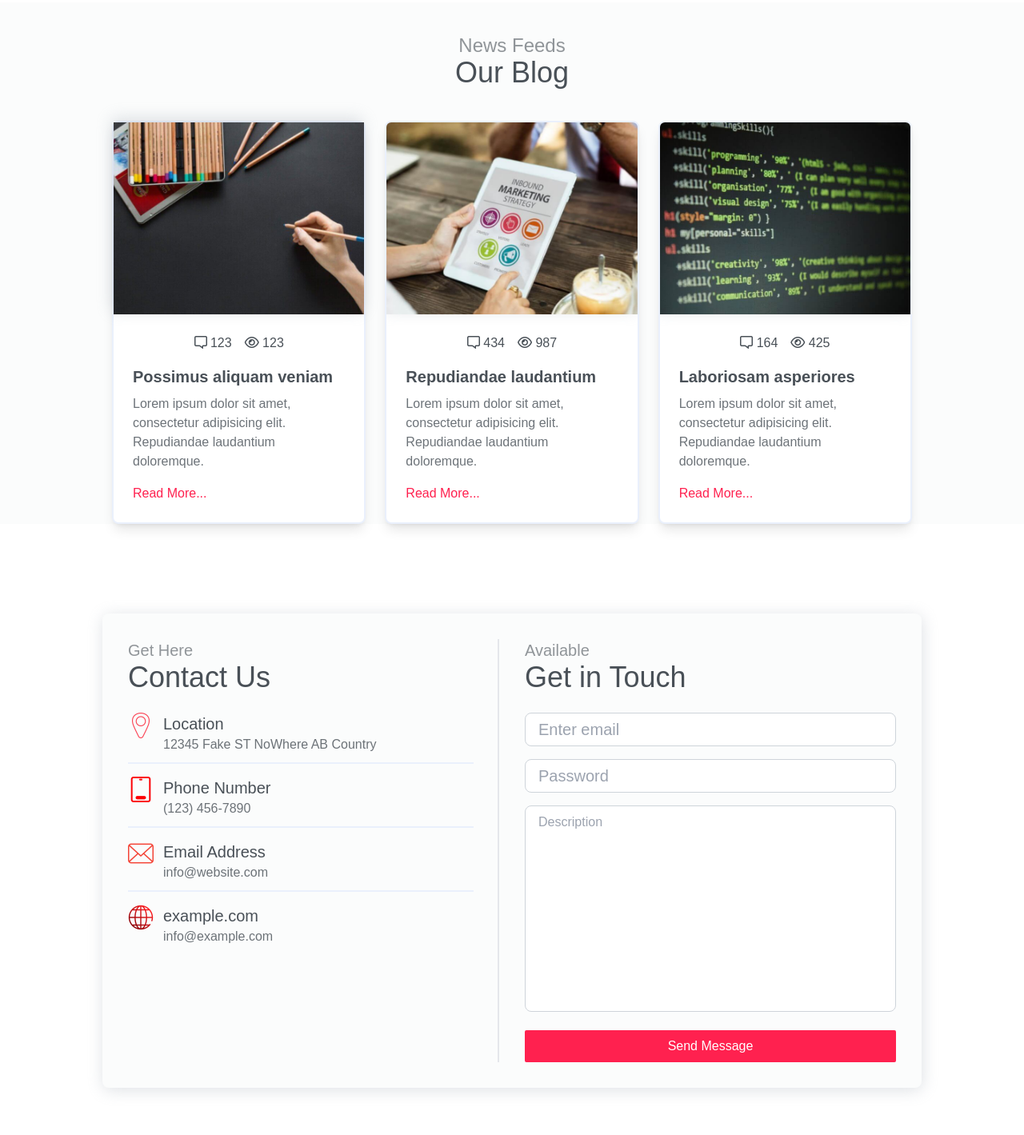
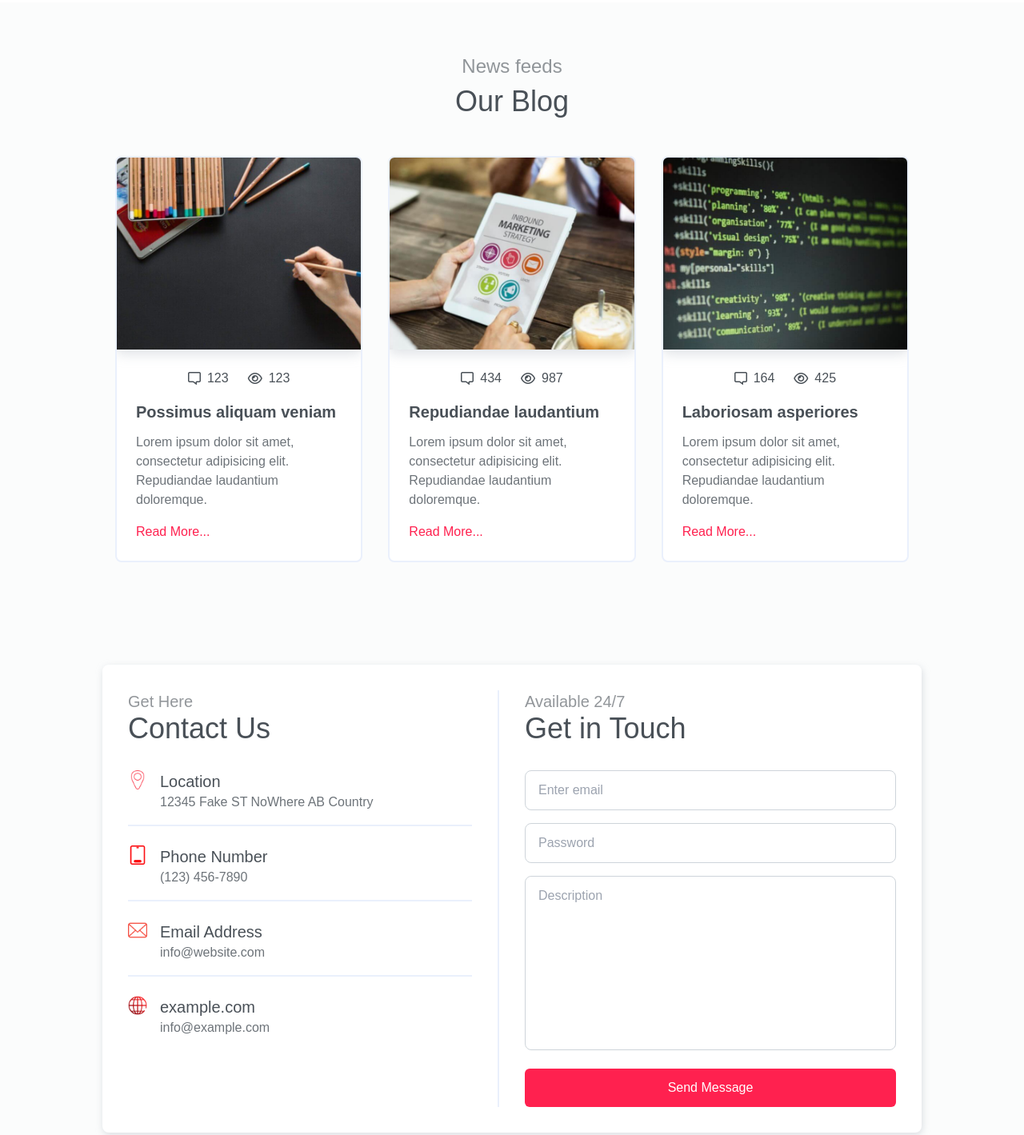
Before and after one commit to ayoubjebb2001/Refonte-Visionary, a website: page src/index.html in a window 1280 px wide. Shown: the part 3516-4935 px from the top of the page at 80% size. Drawn offline with Linux system fonts and the light colour scheme.

Commit message:
RVC-10 RVC-11 RVC-40 RVC-41 Responsive mobile and tab design for contact section , Added cool transitions to cards , Added hover effects on cards (slight lift animation) Improved spacing and alignment, Better responsive grid layout, Consistent shadow effects

```diff
--- a/src/index.html
+++ b/src/index.html
@@ -174,156 +174,164 @@
   <!-- Mohammed Zouahri -->
 
   <!-- Ayoub Jebbouri -->
-  <section role="feed" class="bg-[#FBFCFC]">
+  <!-- Blog Section -->
+  <section class="bg-[#FBFCFC] py-16">
     <!-- Heading Section -->
-    <div role="heading" class="text-center py-10">
-      <h6 class="text-[#495057] font-normal text-opacity-60 text-2xl/7 capitalize">news feeds</h6>
-      <h6 class="text-[#495057] font-medium text-4xl capitalize">our blog</h6>
+    <div class="text-center mb-12">
+      <p class="text-[#495057]/60 text-2xl font-normal mb-2">News feeds</p>
+      <h2 class="text-[#495057] text-4xl font-medium">Our Blog</h2>
     </div>
 
     <!-- Blog Cards Grid -->
-    <div class="grid grid-cols-1 md:grid-cols-3 gap-6 justify-center mx-auto px-3 max-w-screen-lg">
-
+    <div class="container mx-auto px-4 max-w-screen-lg">
+      <div class="grid grid-cols-1 md:grid-cols-3 lg:grid-cols-3 gap-8">
         <!-- Card 1 -->
-      <div class="bg-white rounded-lg shadow-lg border-2 border-solid border-[#EAF0FC] relative">
-        <div class="drop-shadow-[-2px_-5px_10px_rgba(173,181,189,0.4)] drop-shadow-[2px_5px_35px_rgba(173,181,189,0.4)">
-          <img src="img/blog-1.jpg" alt="Card 1 image" class="w-full h-48 object-cover md:h-60 md:w-80">
+        <article
+          class="bg-white rounded-lg border-2 border-[#EAF0FC] overflow-hidden transition-transform hover:translate-y-[-5px]">
+          <div class="relative">
+            <img src="img/blog-1.jpg" alt="Blog post about possimus aliquam"
+              class="w-full h-60 object-cover shadow-[0_5px_15px_rgba(173,181,189,0.4)]">
           </div>
           <div class="p-6">
-          <div class="flex justify-center items-center mb-4">
-            <span class="text-[#495057] mr-4"><i class="fa-regular fa-message fa-flip-horizontal"></i> 123</span>
-            <span class="text-[#495057]"><i class="fa-regular fa-eye"></i> 123</span>
+            <div class="flex justify-center items-center space-x-6 mb-4">
+              <span class="text-[#495057] flex items-center">
+                <i class="fa-regular fa-message fa-flip-horizontal mr-2"></i> 123
+              </span>
+              <span class="text-[#495057] flex items-center">
+                <i class="fa-regular fa-eye mr-2"></i> 123
+              </span>
             </div>
-          <h3 class="text-xl text-[#495057] font-semibold mb-2">Possimus aliquam veniam</h3>
-          <p class="text-[#495057] mb-4 font-light text-opacity-80">Lorem ipsum dolor sit amet, consectetur adipisicing
-            elit. Repudiandae laudantium doloremque.</p>
-          <a href="#" class="see-more">Read More...</a>
+            <h3 class="text-xl text-[#495057] font-semibold mb-3">Possimus aliquam veniam</h3>
+            <p class="text-[#495057]/80 font-light mb-4">Lorem ipsum dolor sit amet, consectetur adipisicing elit.
+              Repudiandae laudantium doloremque.</p>
+            <a href="#" class="text-[#FF214F] hover:text-[rgb(255,68,31)] transition-colors">Read More...</a>
+          </div>
+        </article>
+
+        <!-- Card 2 -->
+        <article
+          class="bg-white rounded-lg border-2 border-[#EAF0FC] overflow-hidden transition-transform hover:translate-y-[-5px]">
+          <div class="relative">
+            <img src="img/blog-2.jpg" alt="Blog post about repudiandae laudantium"
+              class="w-full h-60 object-cover shadow-[0_5px_15px_rgba(173,181,189,0.4)]">
+          </div>
+          <div class="p-6">
+            <div class="flex justify-center items-center space-x-6 mb-4">
+              <span class="text-[#495057] flex items-center">
+                <i class="fa-regular fa-message fa-flip-horizontal mr-2"></i> 434
+              </span>
+              <span class="text-[#495057] flex items-center">
+                <i class="fa-regular fa-eye mr-2"></i> 987
+              </span>
+            </div>
+            <h3 class="text-xl text-[#495057] font-semibold mb-3">Repudiandae laudantium</h3>
+            <p class="text-[#495057]/80 font-light mb-4">Lorem ipsum dolor sit amet, consectetur adipisicing elit.
+              Repudiandae laudantium doloremque.</p>
+            <a href="#" class="text-[#FF214F] hover:text-[rgb(255,68,31)] transition-colors">Read More...</a>
+          </div>
+        </article>
+
+        <!-- Card 3 -->
+        <article
+          class="bg-white rounded-lg border-2 border-[#EAF0FC] overflow-hidden transition-transform hover:translate-y-[-5px]">
+          <div class="relative">
+            <img src="img/blog-3.jpg" alt="Blog post about laboriosam asperiores"
+              class="w-full h-60 object-cover shadow-[0_5px_15px_rgba(173,181,189,0.4)]">
+          </div>
+          <div class="p-6">
+            <div class="flex justify-center items-center space-x-6 mb-4">
+              <span class="text-[#495057] flex items-center">
+                <i class="fa-regular fa-message fa-flip-horizontal mr-2"></i> 164
+              </span>
+              <span class="text-[#495057] flex items-center">
+                <i class="fa-regular fa-eye mr-2"></i> 425
+              </span>
+            </div>
+            <h3 class="text-xl text-[#495057] font-semibold mb-3">Laboriosam asperiores</h3>
+            <p class="text-[#495057]/80 font-light mb-4">Lorem ipsum dolor sit amet, consectetur adipisicing elit.
+              Repudiandae laudantium doloremque.</p>
+            <a href="#" class="text-[#FF214F] hover:text-[rgb(255,68,31)] transition-colors">Read More...</a>
+          </div>
+        </article>
+      </div>
+    </div>
+  </section>
+
+  <!-- Contact Section -->
+  <section class="bg-[#FBFCFC] py-16">
+    <div class="container mx-auto px-4">
+      <div class="max-w-screen-lg mx-auto bg-white rounded-lg shadow-[1px_3px_10px_rgba(173,181,189,0.4)] p-8">
+        <div class="grid lg:grid-cols-2 gap-8">
+          <!-- Contact Info -->
+          <div class="hidden lg:block border-r-2 border-[#EAF0FC] pr-8">
+            <div class="mb-8">
+              <p class="text-[#495057]/60 text-xl font-light">Get Here</p>
+              <h2 class="text-4xl text-[#495057] font-medium">Contact Us</h2>
+            </div>
+
+            <div class="space-y-6">
+              <div class="flex items-start space-x-4 pb-4 border-b-2 border-[#EAF0FC]">
+                <img src="img/location.png" alt="Location icon" class="w-6 h-6">
+                <div>
+                  <h3 class="text-xl text-[#495057] font-medium">Location</h3>
+                  <p class="text-[#495057]/80 font-light">12345 Fake ST NoWhere AB Country</p>
                 </div>
               </div>
 
-      <!-- Card 2 -->
-      <div class="bg-white rounded-lg shadow-lg overflow-hidden border-2 border-[#EAF0FC]">
-        <div class="drop-shadow-[-2px_-5px_10px_rgba(173,181,189,0.4)] drop-shadow-[2px_5px_35px_rgba(173,181,189,0.4)">
-          <img src="img/blog-2.jpg" alt="Card 2 image" class="w-full h-48 object-cover md:h-60 md:w-80">
-        </div>
-        <div class="p-6">
-          <div class="flex justify-center items-center mb-4">
-            <span class="text-[#495057] mr-4"><i class="fa-regular fa-message fa-flip-horizontal"></i> 434</span>
-            <span class="text-[#495057]"><i class="fa-regular fa-eye"></i> 987</span>
-          </div>
-          <h3 class="text-xl text-[#495057] font-semibold mb-2">Repudiandae laudantium</h3>
-          <p class="text-[#495057] mb-4 font-light text-opacity-80">Lorem ipsum dolor sit amet, consectetur adipisicing
-            elit. Repudiandae laudantium doloremque.</p>
-          <a href="#" class="see-more">Read More...</a>
+              <div class="flex items-start space-x-4 pb-4 border-b-2 border-[#EAF0FC]">
+                <img src="img/tablette.png" alt="Phone icon" class="w-6 h-6">
+                <div>
+                  <h3 class="text-xl text-[#495057] font-medium">Phone Number</h3>
+                  <p class="text-[#495057]/80 font-light">(123) 456-7890</p>
                 </div>
               </div>
 
-      <!-- Card 3 -->
-      <div class="bg-white rounded-lg shadow-lg overflow-hidden border-2 border-[#EAF0FC]">
-        <div class="drop-shadow-[-2px_-5px_10px_rgba(173,181,189,0.4)] drop-shadow-[2px_5px_35px_rgba(173,181,189,0.4)">
-          <img src="img/blog-3.jpg" alt="Card 3 image" class="w-full h-48 object-cover md:h-60 md:w-80">
-        </div>
-        <div class="p-6">
-          <div class="flex justify-center items-center mb-4">
-            <span class="text-[#495057] mr-4"><i class="fa-regular fa-message fa-flip-horizontal"></i> 164</span>
-            <span class="text-[#495057]"><i class="fa-regular fa-eye"></i> 425</span>
-          </div>
-          <h3 class="text-xl text-[#495057] font-semibold mb-2">Laboriosam asperiores</h3>
-          <p class="text-[#495057] mb-4 font-light text-opacity-80">Lorem ipsum dolor sit amet, consectetur adipisicing
-            elit. Repudiandae laudantium doloremque.</p>
-          <a href="#" class="see-more">Read More...</a>
+              <div class="flex items-start space-x-4 pb-4 border-b-2 border-[#EAF0FC]">
+                <img src="img/email.png" alt="Email icon" class="w-6 h-6">
+                <div>
+                  <h3 class="text-xl text-[#495057] font-medium">Email Address</h3>
+                  <p class="text-[#495057]/80 font-light">info@website.com</p>
                 </div>
               </div>
 
-    </div>
-  </section>
-  <section class="flex justify-center items-center">
-
-
-    <div class="bg-[#FBFCFC]  rounded-lg drop-shadow-[1px_3px_10px_rgba(173,181,189,0.4)] my-28 p-8 w-full max-w-screen-lg">
-      <div class="grid lg:grid-cols-2 gap-8 sm:grid-cols-1">
-        <!-- Section Contact Us -->
-        <div class="border-r-2 border-solid border-#eaf0fc">
-          <div class="mb-6">
-            <p class="text-[#495057] text-opacity-60 font-light text-xl">Get Here</p>
-            <p class="text-4xl  text-[#495057] font-medium">Contact Us</p>
-          </div>
-
-          <div class="space-y-4">
-            <div class="flex items-start space-x-3"
-              style="border-bottom: 2px solid #EAF0FC ;padding-bottom: 10px; margin-right: 30px;">
-              <div class="text-red-500">
-                <img src="img/location.png" alt="Location icon">
-              </div>
+              <div class="flex items-start space-x-4">
+                <img src="img/globe.png" alt="Website icon" class="w-6 h-6">
                 <div>
-                <h3 class="font-medium text-[#495057] text-xl">Location</h3>
-                <p class="font-light text-[#495057] opacity-80">12345 Fake ST NoWhere AB Country</p>
-              </div>
-            </div>
-
-            <div class="flex items-start space-x-3"
-              style="border-bottom: 2px solid #EAF0FC ;padding-bottom: 10px; margin-right: 30px;">
-              <div class="text-red-500">
-                <img src="img/tablette.png" alt="Phone icon">
-              </div>
-              <div>
-                <h3 class="font-medium text-[#495057] text-xl">Phone Number</h3>
-                <p class="text-[#495057] font-light opacity-80">(123) 456-7890</p>
-              </div>
-            </div>
-
-            <div class="flex items-start space-x-3"
-              style="border-bottom: 2px solid #EAF0FC ;padding-bottom: 10px; margin-right: 30px;">
-              <div class="text-red-500">
-                <img src="img/email.png" alt="Mail icon">
-              </div>
-              <div>
-                <h3 class="font-medium text-[#495057] text-xl">Email Address</h3>
-                <p class="font-light text-[#495057] opacity-80">info@website.com</p>
-              </div>
-            </div>
-
-            <div class="flex items-start space-x-3">
-              <div class="text-red-500">
-                <img src="img/globe.png" alt="Network icon">
-              </div>
-              <div>
-                <h3 class="font-medium text-[#495057] text-xl">example.com</h3>
-                <p class="font-light text-[#495057] opacity-80">info@example.com</p>
+                  <h3 class="text-xl text-[#495057] font-medium">example.com</h3>
+                  <p class="text-[#495057]/80 font-light">info@example.com</p>
                 </div>
               </div>
             </div>
           </div>
 
-        <!-- Section Get In Touch -->
+          <!-- Contact Form -->
           <div>
-          <div class="mb-6">
-            <p class="text-[#495057] text-opacity-60 font-light text-xl">Available</p>
-            <p class="text-4xl  text-[#495057] font-medium">Get in Touch </p>
+            <div class="mb-8">
+              <p class="text-[#495057]/60 text-xl font-light">Available 24/7</p>
+              <h2 class="text-4xl text-[#495057] font-medium">Get in Touch</h2>
             </div>
 
             <form class="space-y-4">
-            <div>
               <input type="email" placeholder="Enter email" required
-                class="w-full px-4 py-2 border border-[#CED4DA] rounded-lg focus:outline-none focus:ring-2 focus:ring-red-500 focus:border-transparent text-[#6C757D] text-xl/6 ">
-            </div>
-            <div>
+                class="w-full px-4 py-3 border border-[#CED4DA] rounded-lg text-[#6C757D] focus:outline-none focus:ring-2 focus:ring-[#FF214F] focus:border-transparent transition-all">
+
               <input type="password" placeholder="Password" required minlength="8"
-                class="w-full px-4 py-2 border border-[#CED4DA] rounded-lg focus:outline-none focus:ring-2 focus:ring-red-500 focus:border-transparent text-[#6C757D] text-xl/6">
-            </div>
-            <div>
-              <textarea rows="10" placeholder="Description" required
-                class="w-full px-4 py-2 border border-[#CED4DA] rounded-lg focus:outline-none focus:ring-2 focus:ring-red-500 focus:border-transparent resize-none"></textarea>
-            </div>
+                class="w-full px-4 py-3 border border-[#CED4DA] rounded-lg text-[#6C757D] focus:outline-none focus:ring-2 focus:ring-[#FF214F] focus:border-transparent transition-all">
+
+              <textarea rows="8" placeholder="Description" required
+                class="w-full px-4 py-3 border border-[#CED4DA] rounded-lg text-[#6C757D] focus:outline-none focus:ring-2 focus:ring-[#FF214F] focus:border-transparent resize-none transition-all"></textarea>
+
               <button type="submit"
-              class="w-full bg-[#FF214F] text-white py-2 px-4 rounded-sm hover:bg-[rgb(255,68,31)] transition duration-200">
+                class="w-full bg-[#FF214F] text-white py-3 px-6 rounded-md hover:bg-[rgb(255,68,31)] transition-colors duration-300">
                 Send Message
               </button>
             </form>
           </div>
         </div>
       </div>
+    </div>
   </section>
+
 
   <!-- Ayoub Jebbouri -->
 </body>
```
Also changed, not shown: src/css/output.css. Lines whose indentation alone changed are shown as unchanged.
